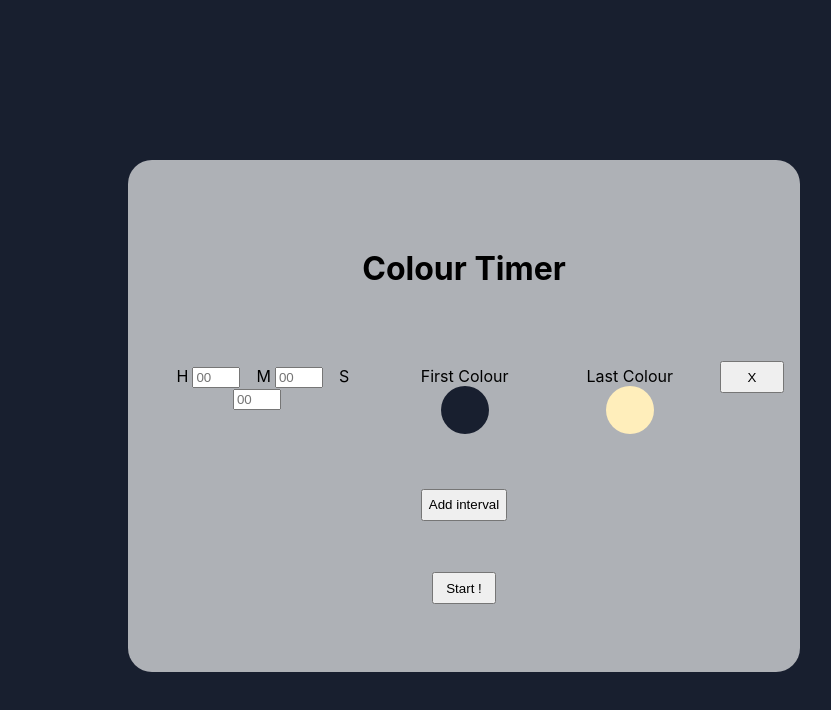
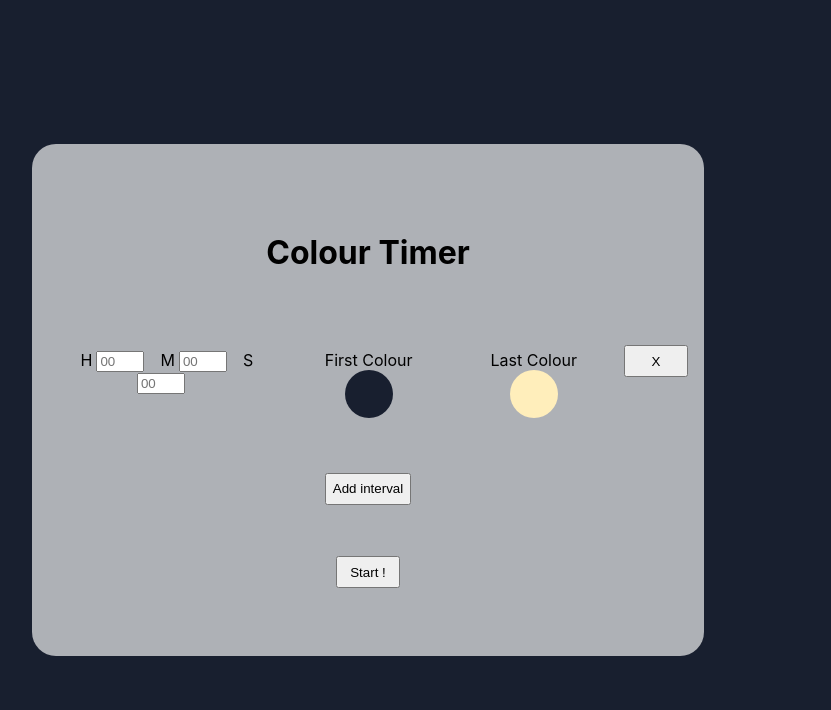
Before and after one commit to aneno-m-e/color-timer, a React (Create React App) app: page / in a window 1280 px wide. Shown: the top 710 px of the page, without its empty margins (272-1103 px from the left). Built offline with nearby package versions, Linux system fonts and the light colour scheme.

Commit message:
Improve <form> positioning

```diff
--- a/src/Form/Form.css
+++ b/src/Form/Form.css
@@ -18,10 +18,6 @@ form {
     width: 40rem;
     height: 30rem;
     border-radius: 1.5rem;
-    position: absolute;
-    top: 50%;
-    left: 50%;
-    margin: -15rem 0 0 -15rem;
   }
 }
 
```
